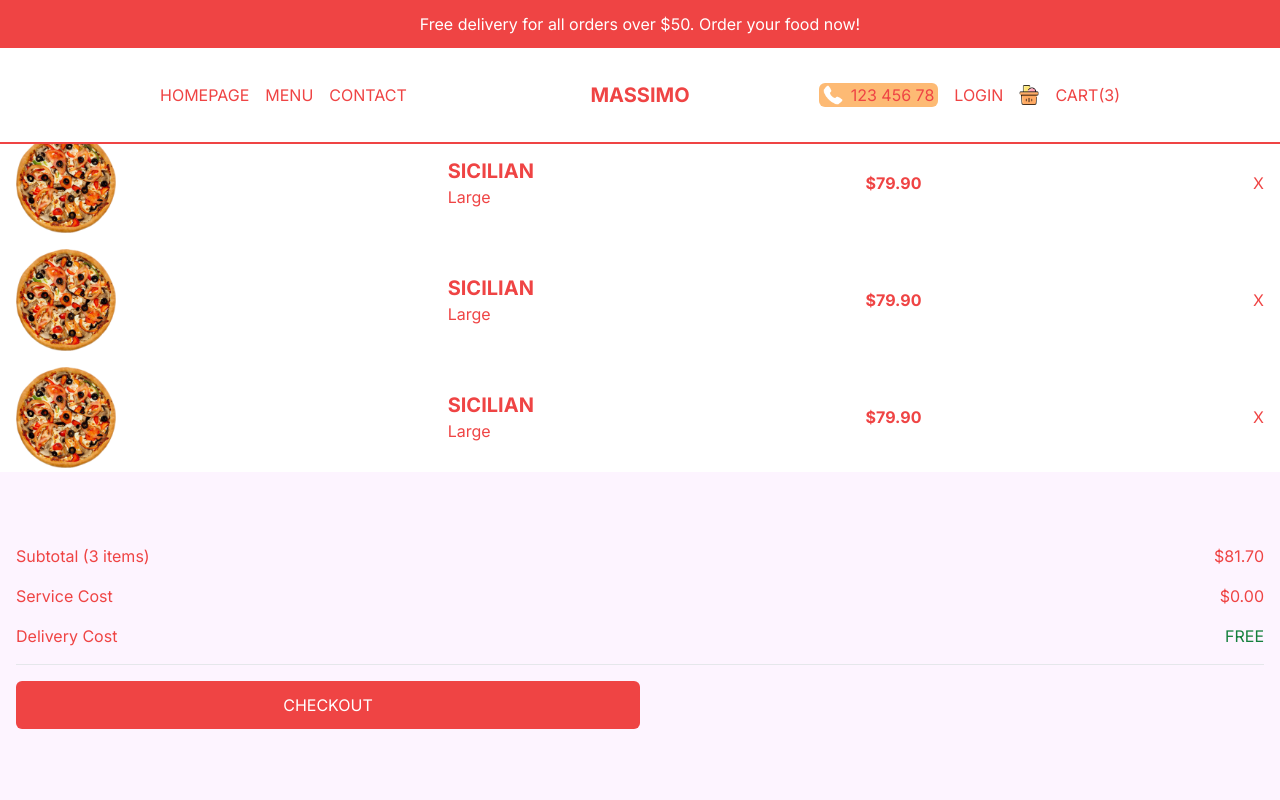
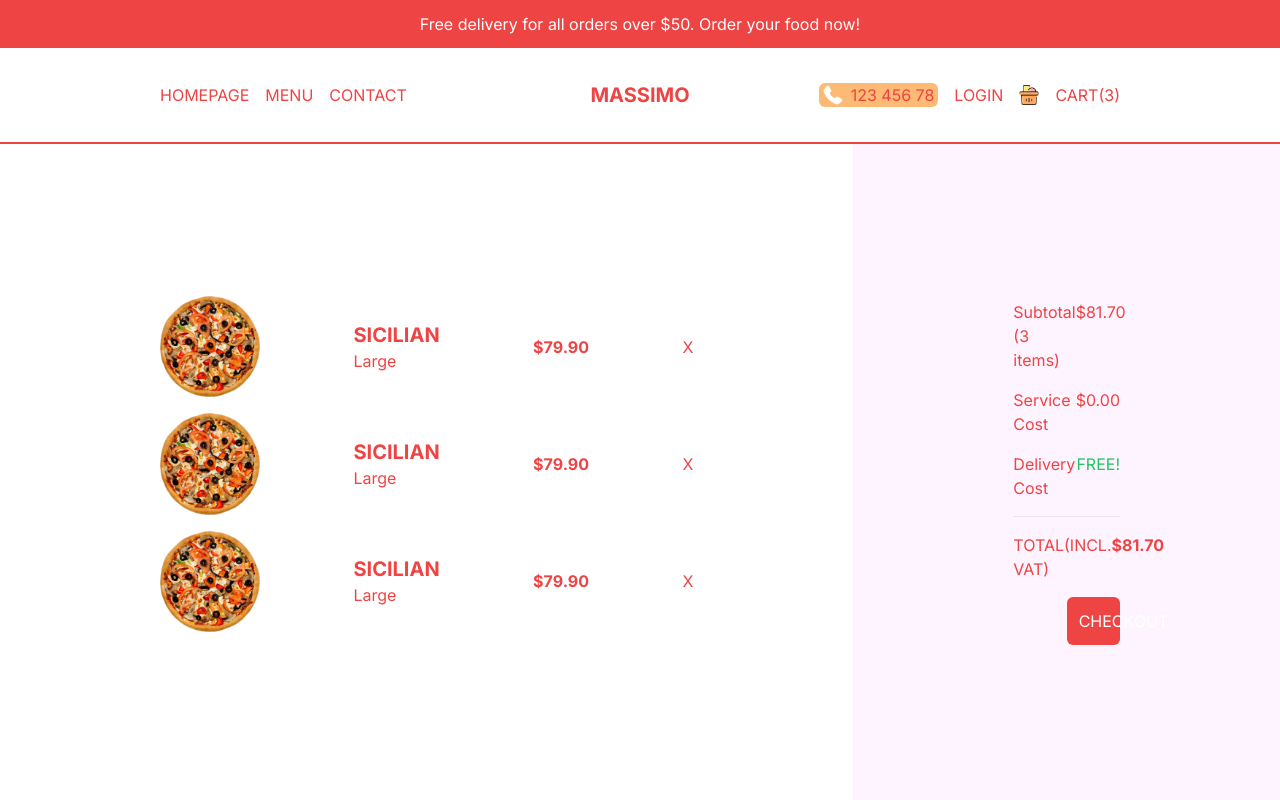
Before and after one commit to walass1980/FoodOrdering-fronend, a Next.js app: page /cart in a window 1280 px wide. Shown: the top 800 px of the page. Built offline with nearby package versions, Linux system fonts and the light colour scheme.

Commit message:
cartpage updated

```diff
--- a/src/app/cart/page.tsx
+++ b/src/app/cart/page.tsx
@@ -3,9 +3,9 @@
 
 const CartPage = () => {
   return (
-    <div className='h-[calc(100vh-6rem)] md:h-[calc(100vh-9rem)] flex flex-col text-red-500'>
+    <div className='h-[calc(100vh-6rem)] md:h-[calc(100vh-9rem)] flex flex-col text-red-500 lg:flex-row'>
       {/*PRODUCT CONTAINER*/}
-      <div className='h-1/2 p-4 flex flex-col justify-center overflow-scroll'>
+      <div className='h-1/2 p-4 flex flex-col justify-center overflow-y-scroll lg:h-full lg:w-2/3 2xl:w-1/2 lg:p-20 xl:p-40'>
        {/*SINGLE ITEM*/}
        <div className='flex items-center justify-between mb-4'>
         <Image src="/temporary/p1.png" width={100} height={100} alt=''/>
@@ -36,7 +36,7 @@
        </div>
       </div>
       {/*PAYMENT CONTAINER*/}
-      <div className='h-1/2 p-4 bg-fuchsia-50 gap-4 flex flex-col justify-center'>
+      <div className='h-1/2 p-4 bg-fuchsia-50 gap-4 flex flex-col justify-center lg:h-full lg:w-1/3 2xl:w-1/2 lg:p-20 xl:p-40 2xl:text-xl 2xl:gap-6'>
        <div className='flex justify-between'>
         <span className=''>Subtotal (3 items)</span>
         <span className=''>$81.70</span>
@@ -47,10 +47,14 @@
         </div>
         <div className='flex justify-between'>
         <span className=''>Delivery Cost</span>
-        <span className='text-green-700'>FREE</span>
+        <span className='text-green-500'>FREE!</span>
         </div>
         <hr className=''/>
-       <button className='bg-red-500 text-white p-3 rounded-md w-1/2'>CHECKOUT</button>
+        <div className='flex justify-between'>
+        <span className=''>TOTAL(INCL. VAT)</span>
+        <span className='font-bold'>$81.70</span>
+        </div>
+       <button className='bg-red-500 text-white p-3 rounded-md w-1/2 self-end'>CHECKOUT</button>
       </div>
     </div>
   )
```
